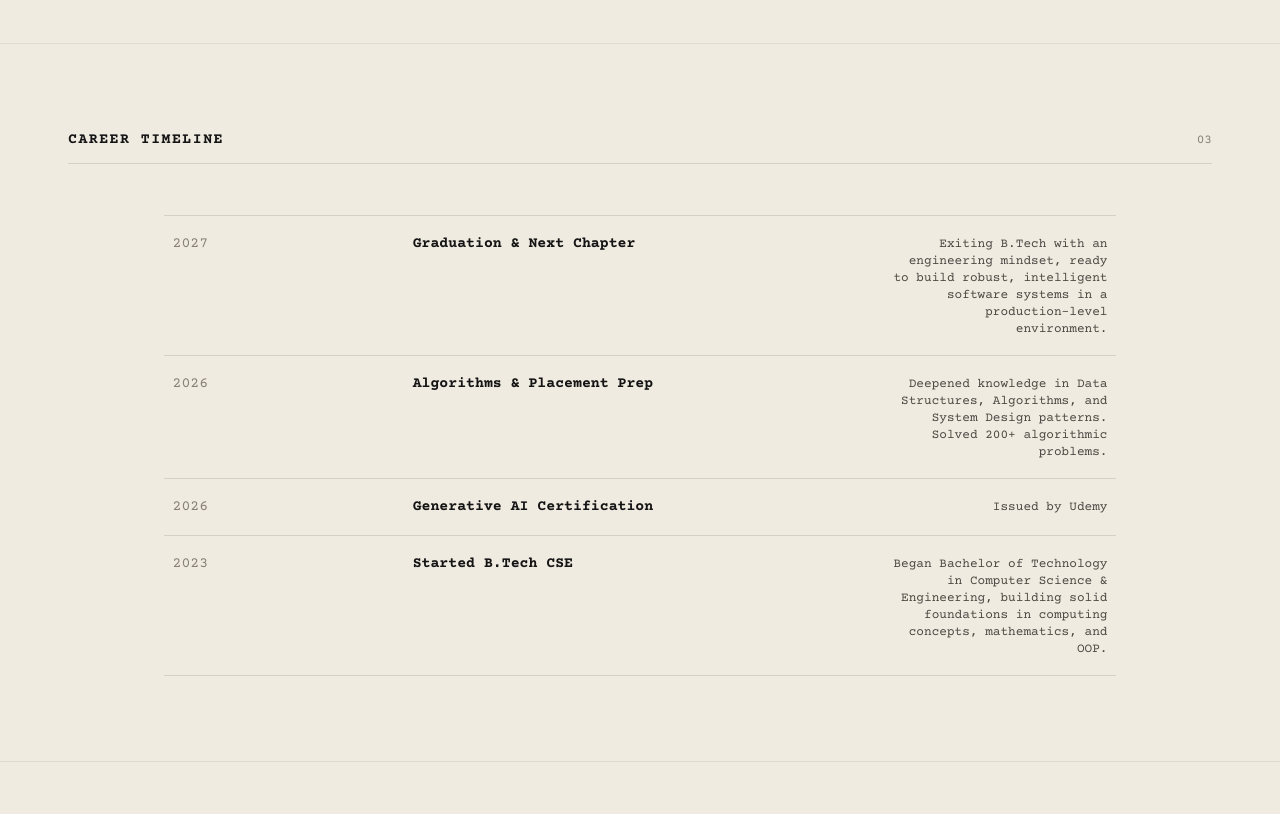
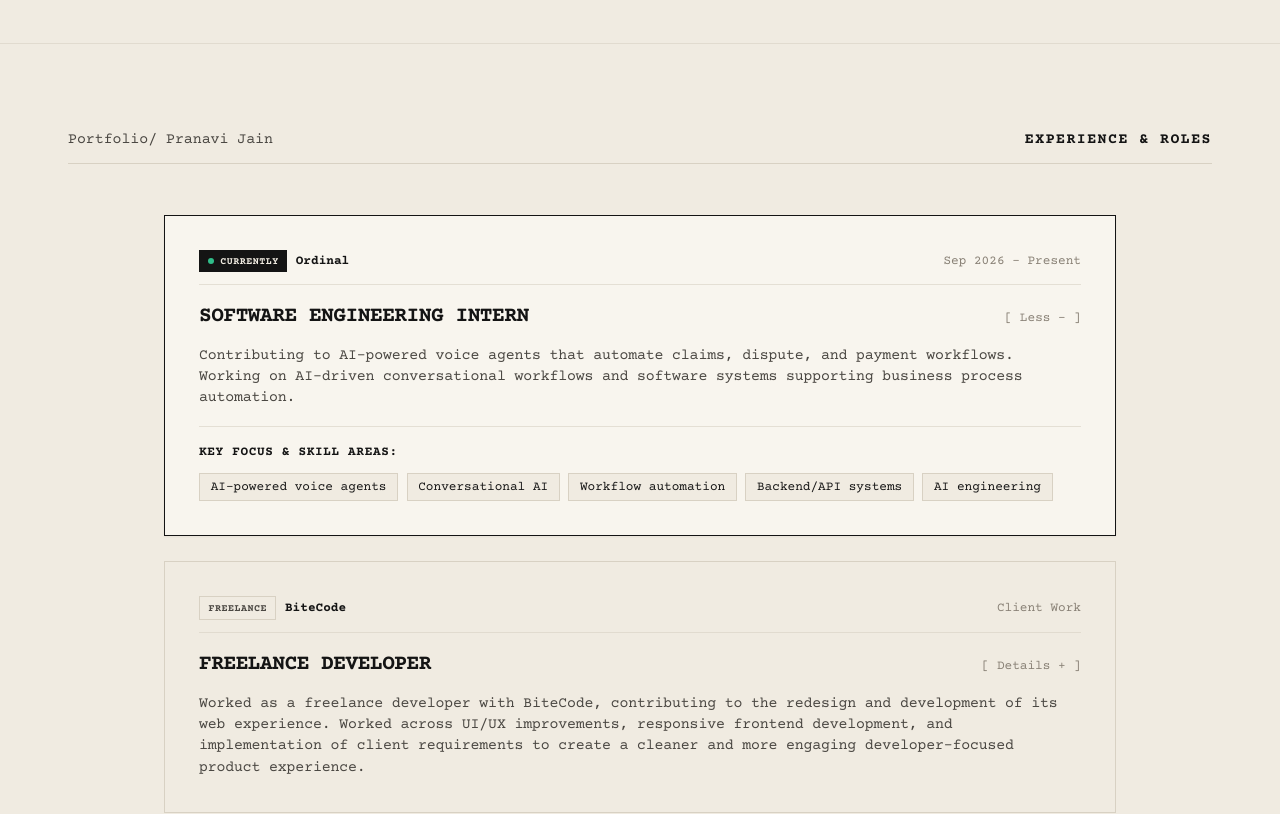
Before and after one commit to prranavii/portfolio, a React (Vite) app: page / in a window 1280 px wide. Shown: the part 2340-3154 px from the top of the page. Built offline with nearby package versions, Linux system fonts and the light colour scheme; a web font is replaced by a local one.

Commit message:
feat: add Ordinal internship and BiteCode freelance work to experience section

```diff
--- a/src/components/Journey.jsx
+++ b/src/components/Journey.jsx
@@ -1,61 +1,109 @@
-import React, { useMemo } from 'react';
-import { motion } from 'framer-motion';
+import React, { useState } from 'react';
+import { motion, AnimatePresence } from 'framer-motion';
 import { portfolioData } from '../data/portfolioData';
 
 const Journey = () => {
-  const combinedEntries = useMemo(() => {
-    const journeyEntries = portfolioData.journey.map(item => ({
-      year: item.year,
-      title: item.title,
-      description: item.description,
-      type: 'journey'
-    }));
+  const { experiences } = portfolioData;
+  const [expandedId, setExpandedId] = useState('ordinal');
 
-    const certEntries = portfolioData.certifications.map(cert => ({
-      year: cert.year,
-      title: cert.title,
-      description: `Issued by ${cert.issuer}`,
-      type: 'certification'
-    }));
-
-    return [...journeyEntries, ...certEntries].sort((a, b) => {
-      const yearA = parseInt(a.year.split('-')[0]) || parseInt(a.year) || 0;
-      const yearB = parseInt(b.year.split('-')[0]) || parseInt(b.year) || 0;
-      return yearB - yearA;
-    });
-  }, []);
+  const toggleExpand = (id) => {
+    setExpandedId(prev => (prev === id ? null : id));
+  };
 
   return (
     <section id="journey" className="py-12 md:py-20 px-4 sm:px-10 md:px-16 border-t border-paper-border/60 relative">
-      {/* Section Header */}
+      {/* Header bar of section */}
       <div className="flex justify-between items-center w-full font-mono text-xs sm:text-sm text-ink-secondary border-b border-paper-border pb-3 mb-8 sm:mb-12">
-        <span className="uppercase tracking-widest text-ink font-semibold">Career Timeline</span>
-        <span className="text-ink-muted text-xs">03</span>
+        <span>Portfolio/ Pranavi Jain</span>
+        <span className="uppercase tracking-widest text-ink font-semibold">Experience & Roles</span>
       </div>
 
-      <div className="max-w-4xl mx-auto">
-        <div className="border-t border-paper-border">
-          {combinedEntries.map((entry, index) => (
+      {/* Experience Cards Grid */}
+      <div className="max-w-4xl mx-auto space-y-6">
+        {experiences.map((exp, index) => {
+          const isOrdinal = exp.id === 'ordinal';
+          const isExpanded = expandedId === exp.id;
+
+          return (
             <motion.div
-              key={`${entry.title}-${index}`}
+              key={exp.id}
               initial={{ opacity: 0, y: 15 }}
               whileInView={{ opacity: 1, y: 0 }}
               viewport={{ once: true }}
-              transition={{ duration: 0.5, ease: [0.16, 1, 0.3, 1], delay: index * 0.05 }}
-              className="grid grid-cols-1 sm:grid-cols-12 gap-2 sm:gap-6 py-4 border-b border-paper-border items-baseline hover:bg-paper-light/50 transition-colors px-2"
+              transition={{ duration: 0.5, ease: [0.16, 1, 0.3, 1], delay: index * 0.1 }}
+              className={`border transition-all duration-300 ${
+                isOrdinal
+                  ? 'border-ink bg-paper-light shadow-sm p-6 sm:p-8'
+                  : 'border-paper-border bg-paper/60 hover:bg-paper-light/70 p-6 sm:p-8'
+              }`}
             >
-              <div className="sm:col-span-3 font-mono text-sm text-ink-muted">
-                {entry.year}
+              {/* Top Header Row */}
+              <div
+                onClick={() => toggleExpand(exp.id)}
+                className="cursor-pointer space-y-3"
+              >
+                <div className="flex flex-wrap items-center justify-between gap-2 font-mono text-xs text-ink-secondary border-b border-paper-border/60 pb-3">
+                  <div className="flex items-center gap-2">
+                    {exp.isCurrent && (
+                      <span className="inline-flex items-center gap-1.5 px-2 py-0.5 bg-ink text-paper font-bold text-[10px] uppercase tracking-wider">
+                        <span className="w-1.5 h-1.5 rounded-full bg-emerald-400 animate-pulse" />
+                        {exp.badge}
+                      </span>
+                    )}
+                    {!exp.isCurrent && (
+                      <span className="inline-block px-2 py-0.5 border border-paper-border text-ink-secondary text-[10px] uppercase tracking-wider font-semibold">
+                        {exp.badge}
+                      </span>
+                    )}
+                    <span className="font-semibold text-ink">{exp.company}</span>
+                  </div>
+                  <span className="font-mono text-ink-muted text-xs">{exp.period}</span>
+                </div>
+
+                <div className="flex justify-between items-baseline pt-1">
+                  <h3 className={`font-mono font-bold text-lg sm:text-xl uppercase tracking-tight text-ink ${isOrdinal ? 'text-ink' : ''}`}>
+                    {exp.role}
+                  </h3>
+                  <span className="font-mono text-xs text-ink-muted hover:text-ink transition-colors select-none">
+                    {isExpanded ? '[ Less - ]' : '[ Details + ]'}
+                  </span>
+                </div>
               </div>
-              <div className="sm:col-span-6 font-mono text-sm text-ink font-semibold">
-                {entry.title}
-              </div>
-              <div className="sm:col-span-3 font-mono text-xs text-ink-secondary sm:text-right">
-                {entry.description}
-              </div>
+
+              {/* Description */}
+              <p className="typewriter-text text-xs sm:text-sm text-ink-secondary leading-relaxed pt-3">
+                {exp.description}
+              </p>
+
+              {/* Highlights & Tags */}
+              <AnimatePresence>
+                {isExpanded && (
+                  <motion.div
+                    initial={{ opacity: 0, height: 0 }}
+                    animate={{ opacity: 1, height: 'auto' }}
+                    exit={{ opacity: 0, height: 0 }}
+                    transition={{ duration: 0.3 }}
+                    className="pt-4 mt-4 border-t border-paper-border/60 space-y-3"
+                  >
+                    <div className="font-mono text-xs uppercase tracking-wider text-ink font-semibold">
+                      Key Focus & Skill Areas:
+                    </div>
+                    <div className="flex flex-wrap gap-2 font-mono text-xs">
+                      {exp.highlights.map((item) => (
+                        <span
+                          key={item}
+                          className="px-2.5 py-1 border border-paper-border bg-paper text-ink font-medium"
+                        >
+                          {item}
+                        </span>
+                      ))}
+                    </div>
+                  </motion.div>
+                )}
+              </AnimatePresence>
             </motion.div>
-          ))}
-        </div>
+          );
+        })}
       </div>
     </section>
   );
--- a/src/data/portfolioData.js
+++ b/src/data/portfolioData.js
@@ -16,6 +16,41 @@ export const portfolioData = {
     { value: "2027", label: "Graduation" },
     { value: "800+", label: "DSA Problems" },
     { value: "20+", label: "Hackathon Placements" }
+  ],
+
+  experiences: [
+    {
+      id: "ordinal",
+      company: "Ordinal",
+      role: "Software Engineering Intern",
+      period: "Sep 2026 – Present",
+      isCurrent: true,
+      badge: "Currently",
+      description: "Contributing to AI-powered voice agents that automate claims, dispute, and payment workflows. Working on AI-driven conversational workflows and software systems supporting business process automation.",
+      highlights: [
+        "AI-powered voice agents",
+        "Conversational AI",
+        "Workflow automation",
+        "Backend/API systems",
+        "AI engineering"
+      ]
+    },
+    {
+      id: "bitecode",
+      company: "BiteCode",
+      role: "Freelance Developer",
+      period: "Client Work",
+      isCurrent: false,
+      badge: "FREELANCE",
+      description: "Worked as a freelance developer with BiteCode, contributing to the redesign and development of its web experience. Worked across UI/UX improvements, responsive frontend development, and implementation of client requirements to create a cleaner and more engaging developer-focused product experience.",
+      highlights: [
+        "Freelance / client work",
+        "UI/UX improvement",
+        "Frontend development",
+        "Responsive design",
+        "Working from client requirements and feedback"
+      ]
+    }
   ],
 
   projects: [
@@ -142,43 +177,5 @@ export const portfolioData = {
 
   dsa: {
     problemsSolved: 800,
-  },
-
-  journey: [
-    {
-      year: "2023",
-      title: "Started B.Tech CSE",
-      description: "Began Bachelor of Technology in Computer Science & Engineering, building solid foundations in computing concepts, mathematics, and OOP."
-    },
-    {
-      year: "2026",
-      title: "Algorithms & Placement Prep",
-      description: "Deepened knowledge in Data Structures, Algorithms, and System Design patterns. Solved 200+ algorithmic problems."
-    },
-    {
-      year: "2027",
-      title: "Graduation & Next Chapter",
-      description: "Exiting B.Tech with an engineering mindset, ready to build robust, intelligent software systems in a production-level environment."
-    }
-  ],
-
-  certifications: [
-
-    {
-      title: "Generative AI Certification",
-      issuer: "Udemy",
-      year: "2026",
-      details: "Deep dive into Transformer architectures, prompt optimization, and local weights setup."
-    },
-  ],
-
-  personality: [
-    "solving DSA questions",
-    "breaking side projects",
-    "fixing what I just broke",
-    "compiling local RAG pipelines",
-    "hacking in campus hackathons",
-    "arguing with compiler logs",
-    "probably drafting a new script"
-  ]
+  }
 };
```
